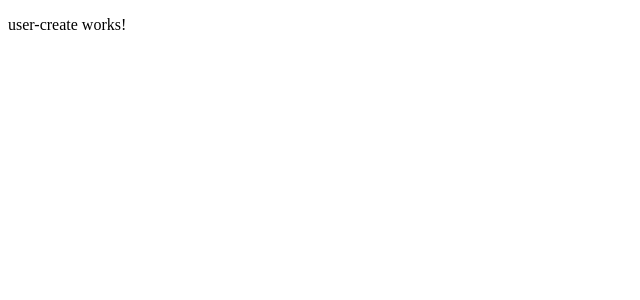
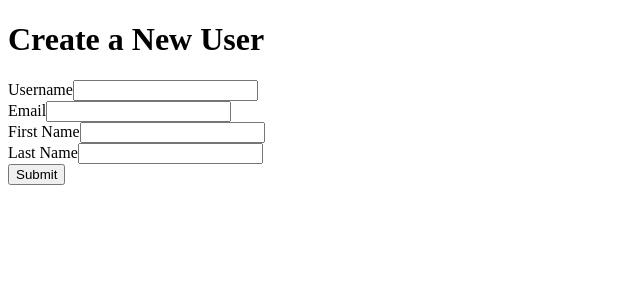
Before and after one commit to microtrain2007/ng-cms, an Angular app: page /users/create in a window 1280 px wide. Shown: the top 300 px of the page, without its empty margins (0-640 px from the left). Built offline with nearby package versions, Linux system fonts and the light colour scheme.

Commit message:
Added the ability to create a user

```diff
--- a/src/app/user-create/user-create.component.html
+++ b/src/app/user-create/user-create.component.html
@@ -1 +1,31 @@
-<p>user-create works!</p>
+<h1>Create a New User</h1>
+
+<form (ngSubmit)="onSubmit()" #createUser="ngForm">
+
+  <div *ngIf="errorMessage">{{errorMessage}}</div>
+
+  <div>
+    <label for="username">Username</label>
+    <input [(ngModel)]="user.username" type="text" name="username" id="username">
+    <div *ngIf="errors.username">{{errors.username.message}}</div>
+  </div>
+
+  <div>
+    <label for="email">Email</label>
+    <input [(ngModel)]="user.email" type="text" name="email" id="email">
+    <div *ngIf="errors.email">{{errors.email.message}}</div>
+  </div>
+
+  <div>
+    <label for="first_name">First Name</label>
+    <input [(ngModel)]="user.first_name" type="text" name="first_name" name="first_name" id="first_name">
+  </div>
+
+  <div>
+    <label for="last_name">Last Name</label>
+    <input [(ngModel)]="user.last_name" type="text" name="last_name" id="last_name">
+  </div>
+
+  <button type="submit">Submit</button>
+
+</form>
--- a/src/app/user-create/user-create.component.ts
+++ b/src/app/user-create/user-create.component.ts
@@ -1,4 +1,9 @@
 import { Component, OnInit } from '@angular/core';
+import { NgForm } from '@angular/forms';
+import { Router } from "@angular/router";
+
+import { UsersService } from '../users.service';
+import { User } from '../user';
 
 @Component({
   selector: 'app-user-create',
@@ -7,9 +12,34 @@ import { Component, OnInit } from '@angular/core';
 })
 export class UserCreateComponent implements OnInit {
 
-  constructor() { }
+  user = new User();
+  // errors: Array<any> = [];
+  errors: any = [];
+  errorMessage: string;
 
-  ngOnInit(): void {
+  constructor(
+    private usersService: UsersService,
+    private router: Router
+  ) { }
+
+  ngOnInit(): void{}
+
+  response(response): void{
+    if(response.success===false){
+      this.errors = response.error.errors;
+      this.errorMessage = response.error.message;
+    }
+
+    if(response.success===true){
+      this.router.navigate(['/users/view/', response.user._id]);
+    }
   }
 
+  onSubmit(): void {
+    this.usersService.createUser(this.user).subscribe(
+      (response) => {
+        this.response(response)
+      }
+    );
+  }
 }
--- a/src/app/users.service.ts
+++ b/src/app/users.service.ts
@@ -19,5 +19,8 @@ export class UsersService {
   getUser(id: string): Observable<User> {
     return this.http.get<User>(`${this.url}/${id}`);
   }
+  createUser (user: User): Observable<User> {
+    return this.http.post<User>(this.url, user, httpOptions);
+  }
 
 }
```
